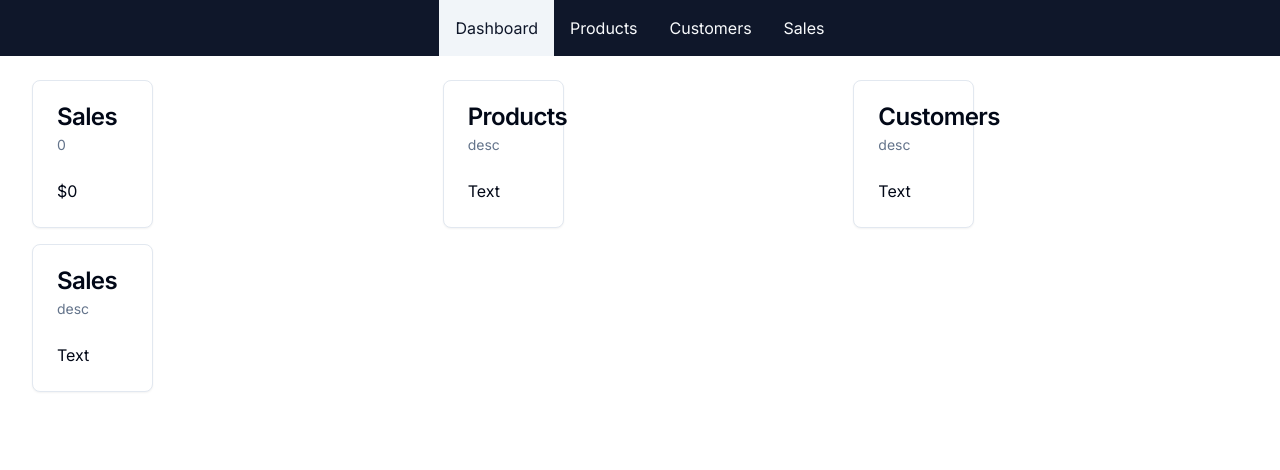
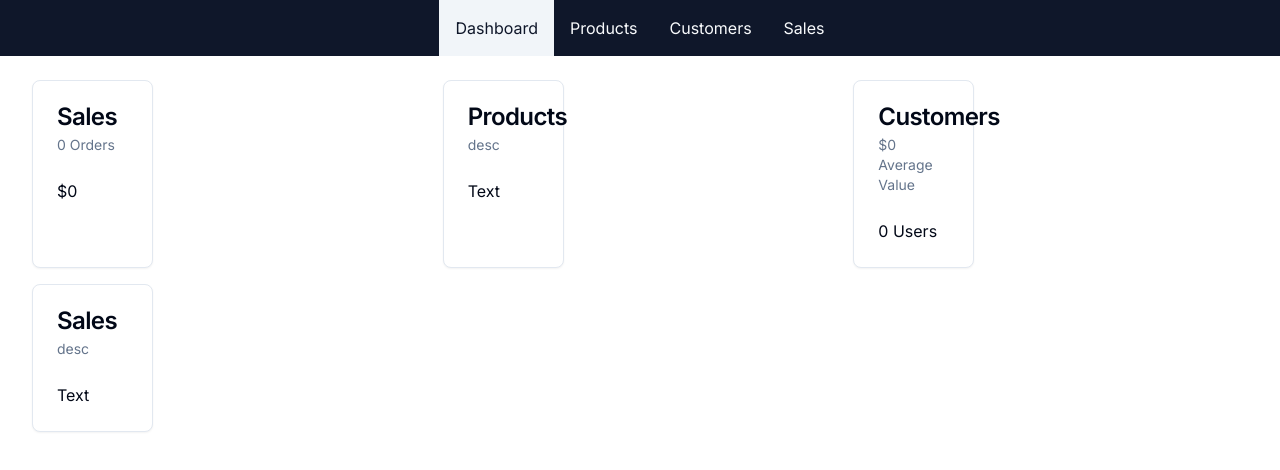
Before and after one commit to gurugu-learning-projects/web_dev_simplified-nextjs-ecommerce, a Next.js app: page /admin in a window 1280 px wide. Shown: the top 470 px of the page. Built offline with nearby package versions, Linux system fonts and the light colour scheme; no server answers; the database is empty.

Commit message:
Show data in Customers card

```diff
--- a/src/app/admin/page.tsx
+++ b/src/app/admin/page.tsx
@@ -20,19 +20,47 @@ async function getSalesData() {
   };
 }
 
+async function getUsersData() {
+  const userCountPromise = db.user.count();
+  const orderDataPromise = db.order.aggregate({
+    _sum: { pricePaidInCents: true },
+  });
+
+  const [userCount, orderData] = await Promise.all([
+    userCountPromise,
+    orderDataPromise,
+  ]);
+
+  return {
+    userCount,
+    averageValuePerUser:
+      userCount === 0
+        ? 0
+        : (orderData._sum.pricePaidInCents || 0) / userCount / 100,
+  };
+}
+
 export default async function AdminDashboard() {
-  const salesData = await getSalesData();
+  const [salesData, usersData] = await Promise.all([
+    getSalesData(),
+    getUsersData(),
+  ]);
 
-  console.log(salesData);
   return (
     <div className="grid grid-cols-1 md:grid-cols-2 lg:grid-cols-3 gap-4">
       <DashboardCard
         title="Sales"
-        subtitle={formatNumber(salesData.numberOfSales)}
+        subtitle={`${formatNumber(salesData.numberOfSales)} Orders`}
         body={formatCurrency(salesData.amount)}
       />
       <DashboardCard title="Products" subtitle="desc" body="Text" />
-      <DashboardCard title="Customers" subtitle="desc" body="Text" />
+      <DashboardCard
+        title="Customers"
+        subtitle={`${formatCurrency(
+          usersData.averageValuePerUser
+        )} Average Value`}
+        body={`${formatNumber(usersData.userCount)} Users`}
+      />
       <DashboardCard title="Sales" subtitle="desc" body="Text" />
     </div>
   );
```
